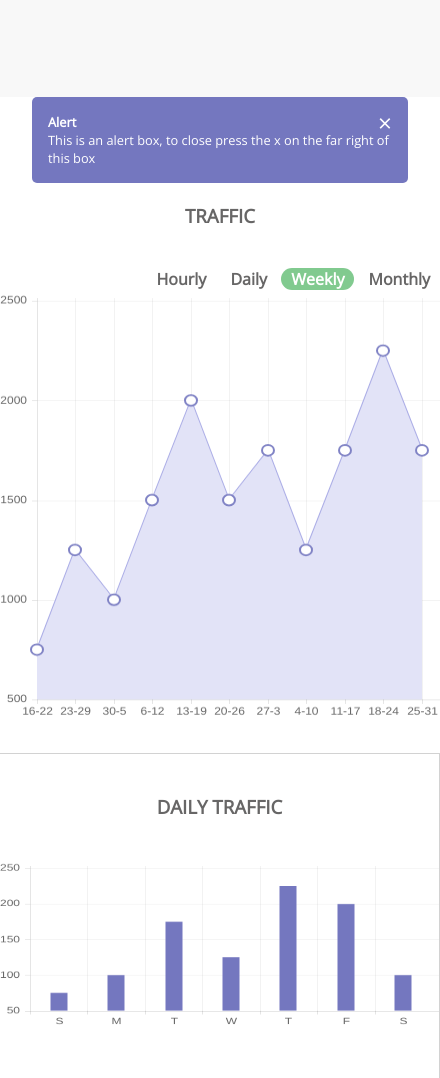
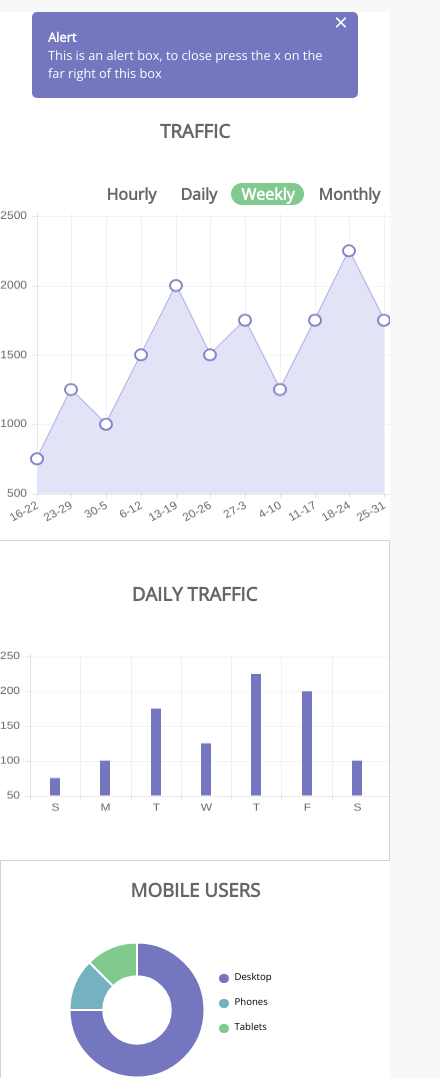
Before and after one commit to shaun0072/Web-App-Dashboard, a plain HTML site: page index.html in a window 390 px wide. Shown: the part 83-1161 px from the top of the page, 440 px wide, since content can reach past the window. Drawn offline with nearby package versions, Linux system fonts and the light colour scheme.

Commit message:
Responsiveness bugs fixed/ window reload on resize removed

```diff
--- a/js/onload.js
+++ b/js/onload.js
@@ -149,5 +149,3 @@ window.onload = function (){
     $socialStatsHolder.append($googleStats);
 	console.log("Page Refreshed!")
 };
-
-window.onresize = function(){ location.reload(); }
--- a/scss/layouts/_containers.scss
+++ b/scss/layouts/_containers.scss
@@ -2,7 +2,6 @@
 	width: 100%;
 	height: 100%;
 	max-width: 1600px;
-	min-width: 440px;
 }
 header {
 	position: fixed;
@@ -33,16 +32,18 @@ main {
 	background: #FFF;
 	max-width: 1500px;
 	@include tablet {
-		width: 90%;
+		width: calc(100% - 100px);
 		left: 6.25em;
 	}
 	@include mobile {
 		margin-left: 0;
 		width: 100%;
 		left: 0;
+		margin-top: 15px;
 	}
 }
 #alertBox {
+	position: relative;
 	background-color: #7477BF;
 	color: #FFFFFF;
 	text-align: left;
@@ -54,6 +55,7 @@ main {
 	margin: 2.5em 2.5em 0;
 	@include mobile {
 		font-size: .8em;
+		margin-top: 0;
 	}
 	.alert {
 		margin-right: .43em;
@@ -63,14 +65,12 @@ main {
 	}
 	}
 	.close {
-		float: right;
+		position: absolute;
+		top: -7px;
+		right: 0;
 		font-size: $lg-font;
 		cursor: pointer;
-		margin-top: -.8125em;
-		@include mobile {
-			position: relative;
-			top: -23px;
-		}
+		margin-right: 10px;
 	}
 }
 .chartHeading {
@@ -121,7 +121,7 @@ main {
 		padding: 1em 0;
 	}
 	canvas {
-		padding-bottom: 50px;
+		padding-bottom: 25px;
 	}
 }
 .traffic {
@@ -131,20 +131,25 @@ main {
 	height: 25em;
 	@include mobile {
 		padding: 0;
-		height: 30em;
+		height: 22em;
+	}
+	canvas {
+		width: 100% !important;
 	}
 }
 .dailyTraffic {
 	flex-basis: 50%;
 	border-top: 1px solid #D2D2D2;
 	border-right: 1px solid #D2D2D2;
-	height: 25em;
+	height: 100%;
+	canvas {
+		width: 100% !important;
+	}
 	@include tablet {
 		flex-basis: 100%;
-		height: 30em;
+		height: 100%;
 	}
 	@include mobile {
-		height: 28em;
 		padding-top: 40px;
 	}
 }
@@ -152,12 +157,16 @@ main {
 	display: flex;
 	align-items: center;
 	flex-wrap: wrap;
-	flex-basis: 49%;
+	flex-basis: 50%;
 	border-top: 1px solid #D2D2D2;
 	border-left: 1px solid #D2D2D2;
-	height: 25em;
+	height: 100%;
+	canvas {
+		width: 100% !important;
+	}
 	@include tablet {
 		flex-basis: 100%;
+		height: 100%;
 	}
 	h3 {
 		flex-basis: 100%;
@@ -165,6 +174,13 @@ main {
 	}
 	.pieChartHolder {
 		flex-basis: 70%;
+		padding-top: 35px;
+		@include tablet {
+			padding-top: 0;
+		}
+	}
+	@include mobile {
+		flex-basis: 100%;
 	}
 	ul {
 		flex-basis: 30%;
@@ -172,14 +188,15 @@ main {
 		margin-left: -2.5em;
 		padding: 0;
 		text-align: left;
-		@include mobile {
-				margin-left: -4em;
-			}
 		li {
 			margin: 1.25em 0;
 			font-family: $specialty-font;
+			@include tablet {
+				font-size: .8em;
+				margin-left: -1.5em;
+			}
 			@include mobile {
-				font-size: .9em;
+				font-size: .6em;
 			}
 		}
 		span {
@@ -207,6 +224,7 @@ main {
 	border-top: 1px solid #D2D2D2;
 	border-bottom: 1px solid #D2D2D2;
 	height: 18.75em;
+	width: 100%;
 	@include tablet {
 		height: 35em;
 	}
@@ -257,7 +275,7 @@ main {
 .t-group,
 .f-group,
 .g-group {
-	flex-basis: 60%;
+	flex-basis: 70%;
 	h5,
 	div {
 		margin: 0;
@@ -265,14 +283,20 @@ main {
 		padding: 0;
 	}
 	h5 {
-		margin-top: 1.25em;
+		margin-top: 1.5em;
 		font-size: 1em;
 		color: #7477BF;
+		@include mobile {
+			margin-top: 2.0em;
+		}
 	}
 	div {
 		font-size: 3.3em;
 		font-family: $base-font;
 		font-weight: 300;
+		@include mobile {
+			font-size: 2em;
+		}
 	}
 }
 
@@ -281,6 +305,10 @@ main {
 .google-icon {
 	height: 2.5em;
 	width: 2.5em;
+	@include mobile {
+		height:1.8em;
+		width: 1.8em;
+	}
 	path {
 		fill: white;
 	}
@@ -293,10 +321,7 @@ main {
 	overflow: hidden;
 	@include tablet {
 		flex-basis: 100%;
-		height: 35em;
-	}
-	@include mobile {
-		height: 30em;
+		height: 100%;
 	}
 }
 .new-mem-group {
@@ -313,6 +338,9 @@ main {
 	}
 	.pic-container {
 		flex-basis: 10%;
+		@include mobile {
+			flex-basis: 15%;
+		}
 		.pic-circle {
 			border-radius: 50%;
 		}
@@ -325,7 +353,10 @@ main {
 			color: #676666;
 			font-family: $specialty-font;
 			font-weight: $thick;
-			font-size: 1.25em;
+			font-size: 1.5em;
+		}
+		@include mobile {
+			font-size: 0.9em;
 		}
 		.mem-email a {
 			color: #7477BF;
@@ -337,6 +368,10 @@ main {
 		text-align: right;
 		margin-top: 1.5625em;
 	}
+	@include mobile {
+		font-size: .8em;
+		flex-basis: 30%
+	}
 }
 .recentActivity {
 	flex-basis: 50%;
@@ -346,7 +381,7 @@ main {
 	overflow: hidden;
 	@include tablet {
 		flex-basis: 100%;
-		height: 35em;
+		height: 100%;
 	}
 }
 .recent-activity-list {
@@ -362,6 +397,7 @@ main {
 	}
 	.svg-container {
 		flex-basis: 10%;
+		align-self: center;
 		.svg-circle {
 			border-radius: 50%;
 		}
@@ -369,9 +405,12 @@ main {
 	.name-time-container {
 		flex-basis: 80%;
 		text-align: left;
-		padding: .875em 0 0 1em;
+		padding: 0 0 0 1em;
 		font-family: $specialty-font;
 		color: #676666;
+		@include mobile{
+			font-size: .875em;
+		}
 		.name {
 			margin: 0;
 			font-family: $specialty-font;
@@ -396,7 +435,7 @@ main {
 	height: 43.75em;
 	@include tablet {
 		flex-basis: 100%;
-		height: 38em;
+		height: 100%;
 	}
 	@include mobile {
 		padding: 40px 10px 10px;
@@ -418,6 +457,15 @@ main {
 			font-family: $specialty-font;
 			font-weight: 300;
 			font-size: $md-font;
+			@include mobile {
+				font-size: $sm-font;
+			}
+		}
+		@include mobile {
+			height: 1em;
+			margin-bottom: 0.875em;
+			padding: 1em;
+			font-size: $sm-font;
 		}
 	}
 	textarea {
@@ -470,6 +518,9 @@ main {
 	font-family: $specialty-font;
 	font-weight: bold;
 	font-size: $md-font;
+	@include mobile {
+		font-size: $sm-font;
+	}
 	span {
 		flex-basis: 50%;
 	}
@@ -559,6 +610,10 @@ main {
 	width: 100%;
 	height: 65px;
 	padding-left: 20px;
+	@include mobile {
+		height: 35px;
+		font-size: $sm-font;
+	}
 }
 .save-cancel-btns {
 	display: flex;
--- a/scss/layouts/_subheader.scss
+++ b/scss/layouts/_subheader.scss
@@ -19,7 +19,7 @@
 	  flex-basis: 15%
   }
   span {
-	  padding-left: 5px;
+	  padding: 0 20px 0 5px;
   }
 }
 .searchBox_container {
--- a/scss/modules/_variables.scss
+++ b/scss/modules/_variables.scss
@@ -23,7 +23,7 @@ $mini-font      : .5em;
 
 /*********************Media Queries*********************/
 $tablet-width : 1100px;
-$mobile-width : 800px;
+$mobile-width : 700px;
 
 @mixin tablet {
 	@media (max-width: #{$tablet-width}) {
```
Also changed, not shown: css/main-styles.css, 1 other file.
